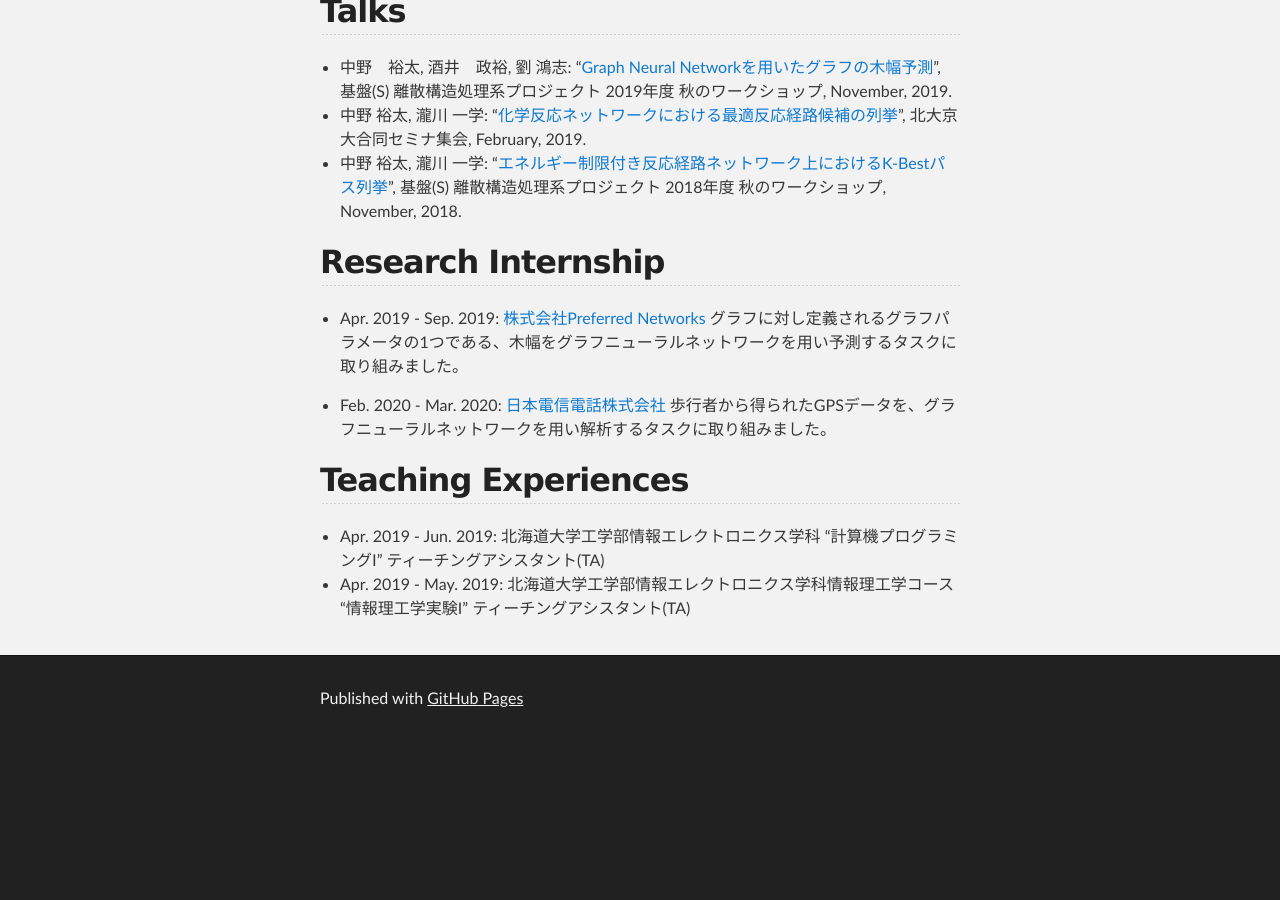
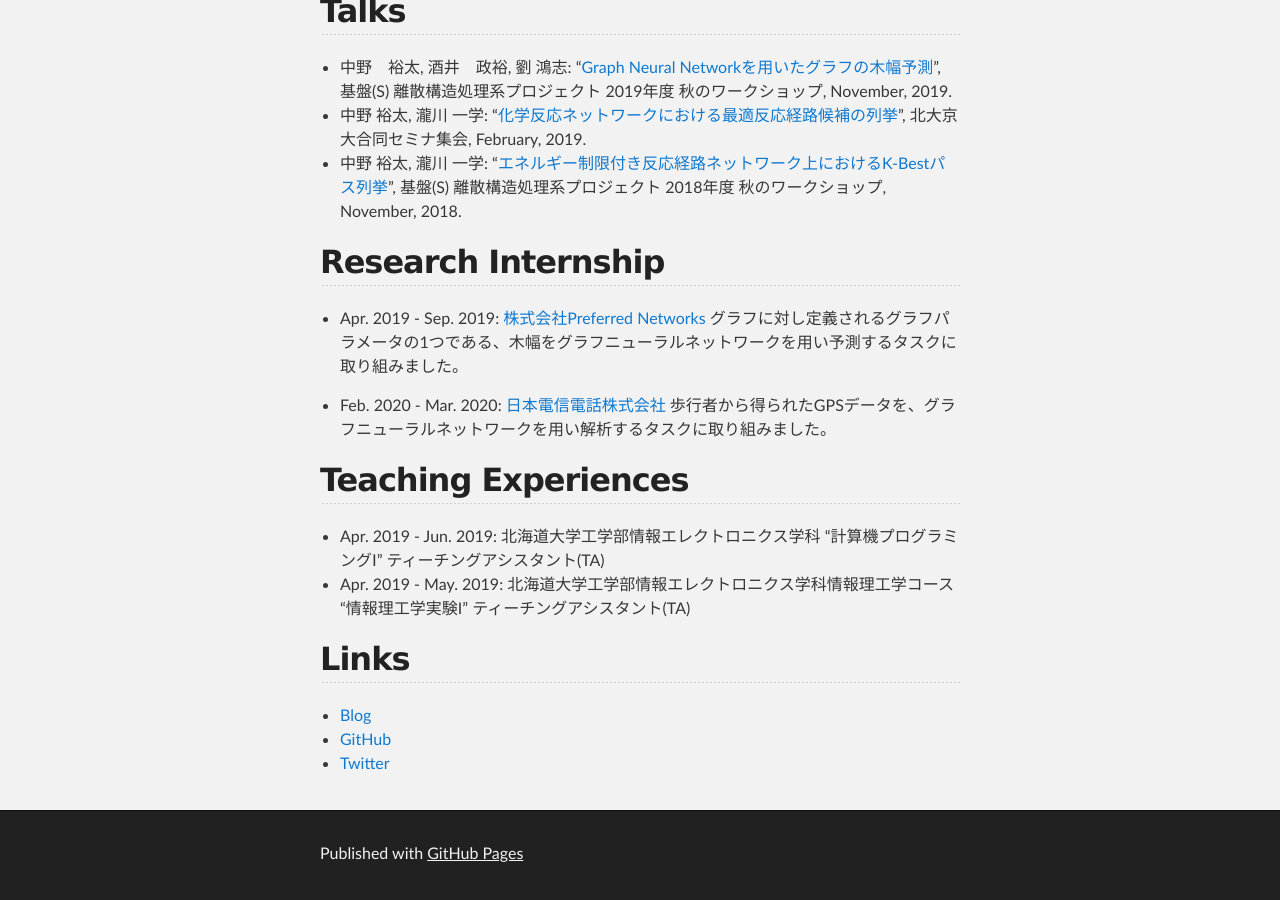
Before and after one commit to mits58/mits58.github.io, a Jekyll site: the page built from index-jp.md, in a window 1280 px wide and 900 px high, scrolled down 1634 px. Built offline with Jekyll 4.4.1, drawn with Linux system fonts in a browser that asks for light colours; before the commit the page ends 2379 px from its top, so only the background shows below that.

Commit message:
add links

```diff
--- a/index-jp.md
+++ b/index-jp.md
@@ -56,3 +56,8 @@ layout: default
 ## Teaching Experiences
 - Apr. 2019 - Jun. 2019: 北海道大学工学部情報エレクトロニクス学科 "計算機プログラミングⅠ" ティーチングアシスタント(TA)
 - Apr. 2019 - May. 2019: 北海道大学工学部情報エレクトロニクス学科情報理工学コース "情報理工学実験I" ティーチングアシスタント(TA)
+
+## Links
+- [Blog](https://mits58.hatenablog.com/)
+- [GitHub](https://github.com/mits58)
+- [Twitter](https://twitter.com/mits58)
```
